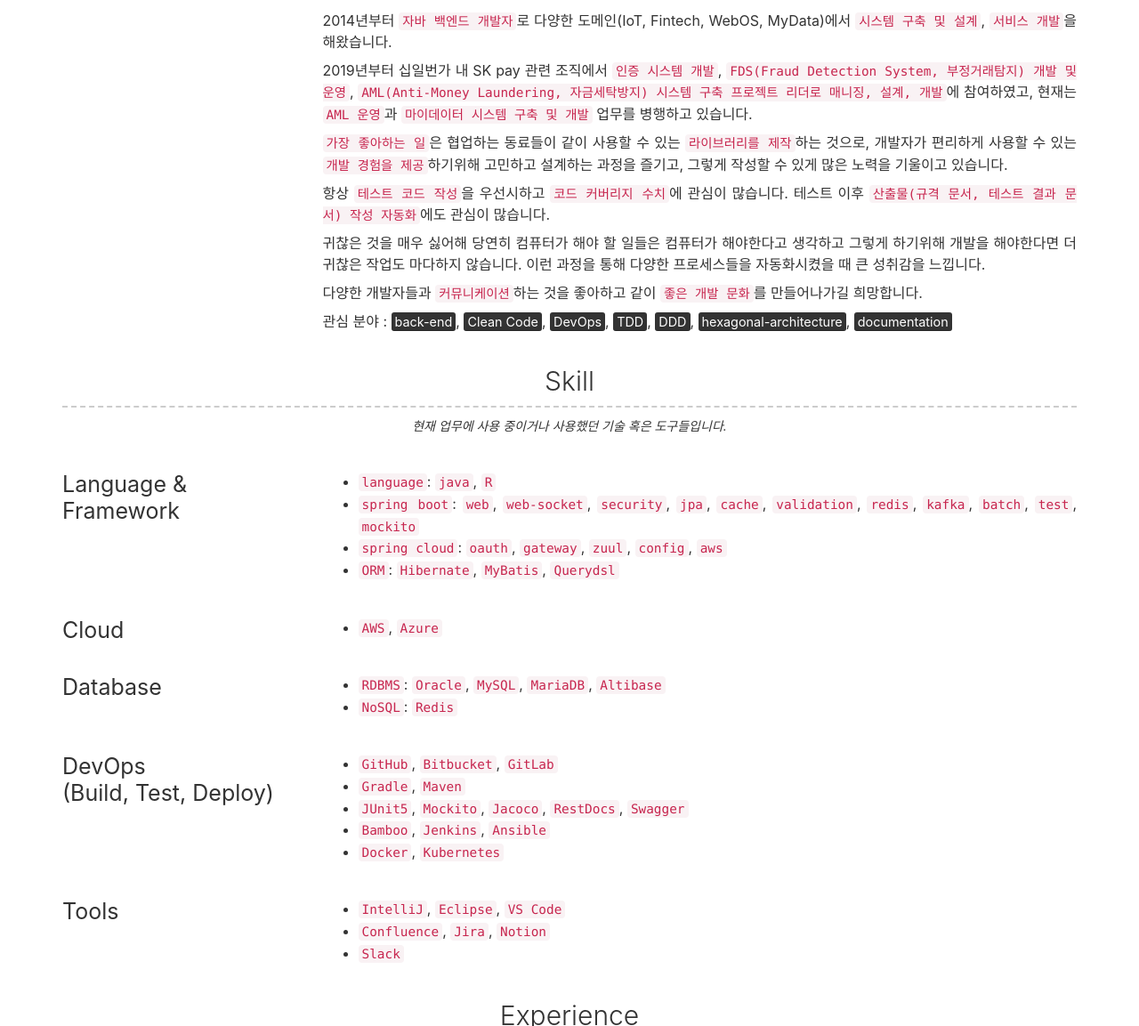
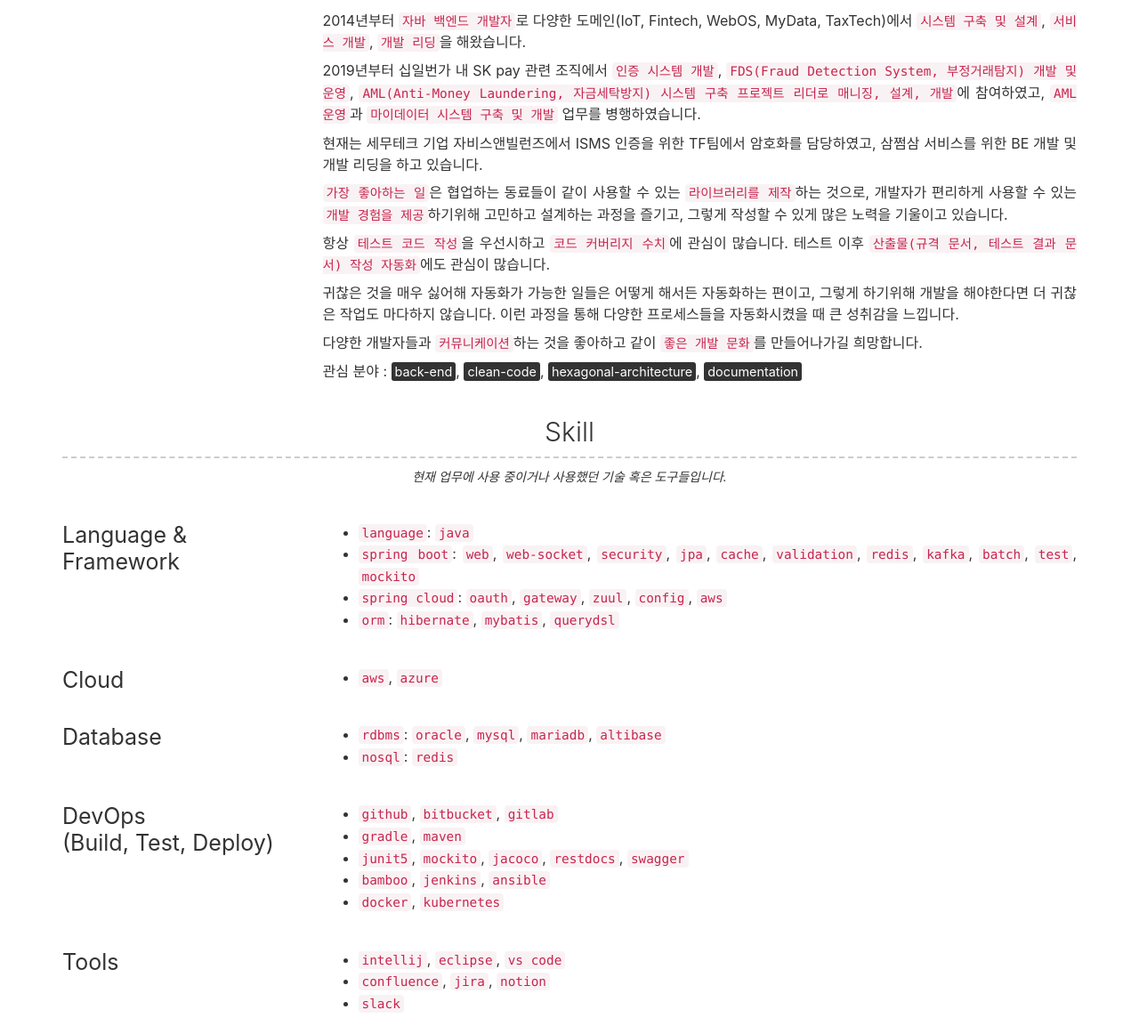
Before and after one commit to lcalmsky/resume, a Jekyll site: the page built from index.md, in a window 1280 px wide and 1400 px high, scrolled down 236 px, cut to the strip 247-1400 px from the top of the window. Shown: the whole strip at 89% size. Built offline with Jekyll 4.4.1, drawn with Linux system fonts in a browser that asks for light colours; nearby versions of some CDN libraries.

Commit message:
Update _config.yml

```diff
--- a/_config.yml
+++ b/_config.yml
@@ -61,19 +61,21 @@
 
   2012년부터 객체지향 기술을 심도있게 다루는 연구실에서 2년간 공부하며 3개의 논문을 작성하였고 다수의 프로젝트 진행을 병행하며 역량을 키웠습니다.
 
-  2014년부터 `자바 백엔드 개발자`로 다양한 도메인(IoT, Fintech, WebOS, MyData)에서 `시스템 구축 및 설계`, `서비스 개발`을 해왔습니다.
+  2014년부터 `자바 백엔드 개발자`로 다양한 도메인(IoT, Fintech, WebOS, MyData, TaxTech)에서 `시스템 구축 및 설계`, `서비스 개발`, `개발 리딩`을 해왔습니다.
 
-  2019년부터 십일번가 내 SK pay 관련 조직에서 `인증 시스템 개발`, `FDS(Fraud Detection System, 부정거래탐지) 개발 및 운영`, `AML(Anti-Money Laundering, 자금세탁방지) 시스템 구축 프로젝트 리더로 매니징, 설계, 개발`에 참여하였고, 현재는 `AML 운영`과 `마이데이터 시스템 구축 및 개발` 업무를 병행하고 있습니다.
+  2019년부터 십일번가 내 SK pay 관련 조직에서 `인증 시스템 개발`, `FDS(Fraud Detection System, 부정거래탐지) 개발 및 운영`, `AML(Anti-Money Laundering, 자금세탁방지) 시스템 구축 프로젝트 리더로 매니징, 설계, 개발`에 참여하였고, `AML 운영`과 `마이데이터 시스템 구축 및 개발` 업무를 병행하였습니다.
+
+  현재는 세무테크 기업 자비스앤빌런즈에서 ISMS 인증을 위한 TF팀에서 암호화를 담당하였고, 삼쩜삼 서비스를 위한 BE 개발 및 개발 리딩을 하고 있습니다.
 
   `가장 좋아하는 일`은 협업하는 동료들이 같이 사용할 수 있는 `라이브러리를 제작`하는 것으로, 개발자가 편리하게 사용할 수 있는 `개발 경험을 제공`하기위해 고민하고 설계하는 과정을 즐기고, 그렇게 작성할 수 있게 많은 노력을 기울이고 있습니다.
 
   항상 `테스트 코드 작성`을 우선시하고 `코드 커버리지 수치`에 관심이 많습니다. 테스트 이후 `산출물(규격 문서, 테스트 결과 문서) 작성 자동화`에도 관심이 많습니다.
 
-  귀찮은 것을 매우 싫어해 당연히 컴퓨터가 해야 할 일들은 컴퓨터가 해야한다고 생각하고 그렇게 하기위해 개발을 해야한다면 더 귀찮은 작업도 마다하지 않습니다. 이런 과정을 통해 다양한 프로세스들을 자동화시켰을 때 큰 성취감을 느낍니다.<br>
+  귀찮은 것을 매우 싫어해 자동화가 가능한 일들은 어떻게 해서든 자동화하는 편이고, 그렇게 하기위해 개발을 해야한다면 더 귀찮은 작업도 마다하지 않습니다. 이런 과정을 통해 다양한 프로세스들을 자동화시켰을 때 큰 성취감을 느낍니다.<br>
 
   다양한 개발자들과 `커뮤니케이션`하는 것을 좋아하고 같이 `좋은 개발 문화`를 만들어나가길 희망합니다.
 
-  관심 분야 : <mark>back-end</mark>, <mark>Clean Code</mark>, <mark>DevOps</mark>, <mark>TDD</mark>, <mark>DDD</mark>, <mark>hexagonal-architecture</mark>, <mark>documentation</mark>
+  관심 분야 : <mark>back-end</mark>, <mark>clean-code</mark>, <mark>hexagonal-architecture</mark>, <mark>documentation</mark>
 
 content:
   - title: Skill
@@ -85,37 +87,37 @@
         title: Language &<br>Framework
         card: markdown
         description: |
-          - `language`: `java`, `R`
+          - `language`: `java`
           - `spring boot`: `web`, `web-socket`, `security`, `jpa`, `cache`, `validation`, `redis`, `kafka`, `batch`, `test`, `mockito`
           - `spring cloud`: `oauth`, `gateway`, `zuul`, `config`, `aws`
-          - `ORM`: `Hibernate`, `MyBatis`, `Querydsl`
+          - `orm`: `hibernate`, `mybatis`, `querydsl`
       - layout: left
         title: Cloud
         card: markdown
         description: |
-          - `AWS`, `Azure`
+          - `aws`, `azure`
       - layout: left
         title: Database
         card: markdown
         description: |
-          - `RDBMS`: `Oracle`, `MySQL`, `MariaDB`, `Altibase`
-          - `NoSQL`: `Redis`
+          - `rdbms`: `oracle`, `mysql`, `mariadb`, `altibase`
+          - `nosql`: `redis`
       - layout: left
         title: DevOps<br>(Build, Test, Deploy)
         card: markdown
         description: |
-          - `GitHub`, `Bitbucket`, `GitLab`
-          - `Gradle`, `Maven`
-          - `JUnit5`, `Mockito`, `Jacoco`, `RestDocs`, `Swagger`
-          - `Bamboo`, `Jenkins`, `Ansible`
-          - `Docker`, `Kubernetes`
+          - `github`, `bitbucket`, `gitlab`
+          - `gradle`, `maven`
+          - `junit5`, `mockito`, `jacoco`, `restdocs`, `swagger`
+          - `bamboo`, `jenkins`, `ansible`
+          - `docker`, `kubernetes`
       - layout: left
         title: Tools
         card: markdown
         description: |
-          - `IntelliJ`, `Eclipse`, `VS Code`
-          - `Confluence`, `Jira`, `Notion`
-          - `Slack`
+          - `intellij`, `eclipse`, `vs code`
+          - `confluence`, `jira`, `notion`
+          - `slack`
   - title: Experience
     layout: list
     content:
```
